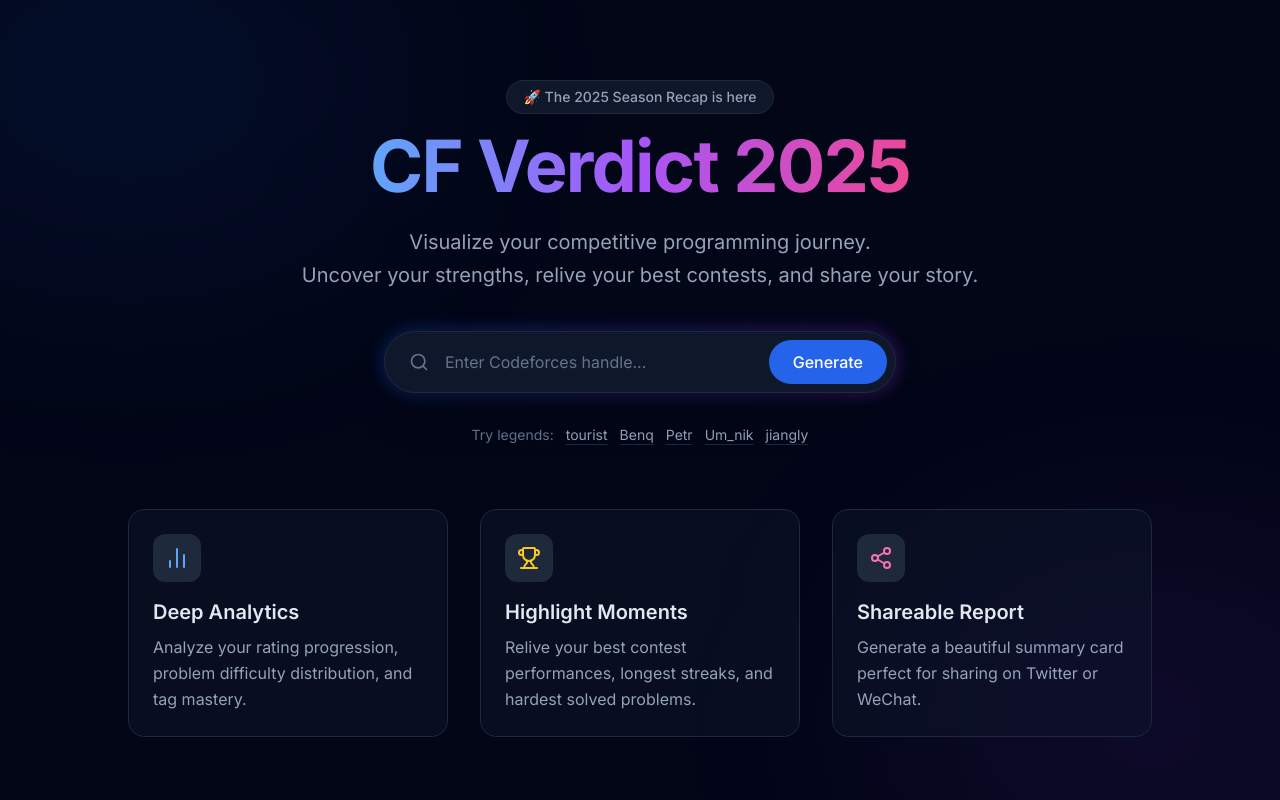
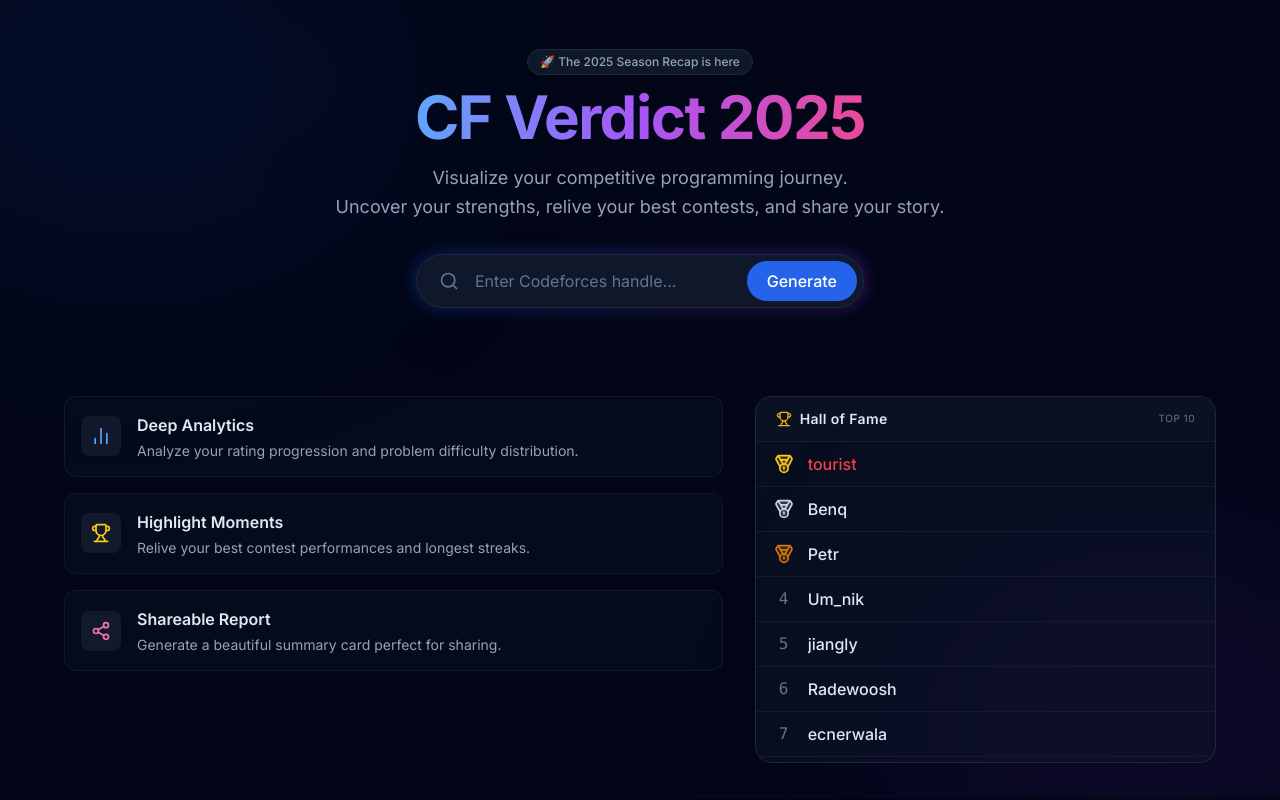
Before and after one commit to cfverdict/cfverdict.github.io, a Next.js app: page / in a window 1280 px wide. Shown: the top 800 px of the page. Built offline with nearby package versions, Linux system fonts and the light colour scheme.

Commit message:
Compact homepage layout: Side-by-side features and leaderboard

```diff
--- a/src/app/page.tsx
+++ b/src/app/page.tsx
@@ -2,10 +2,11 @@
 
 import { useState } from 'react';
 import { useRouter } from 'next/navigation';
-import { Search, BarChart2, Trophy, Share2, Github, Code } from 'lucide-react';
+import { Search, BarChart2, Trophy, Share2, Github, Code, ChevronRight, Medal } from 'lucide-react';
 import { motion } from 'framer-motion';
+import legendsData from '@/data/legends.json';
 
-const LEGENDS = ['tourist', 'Benq', 'Petr', 'Um_nik', 'jiangly'];
+const LEGENDS = legendsData;
 
 export default function Home() {
   const [handle, setHandle] = useState('');
@@ -22,39 +23,75 @@
     router.push(`/report?handle=${legend}`);
   };
 
+  const getRankStyle = (index: number) => {
+    if (index === 0) return "text-yellow-400 font-bold";
+    if (index === 1) return "text-slate-300 font-bold";
+    if (index === 2) return "text-amber-600 font-bold";
+    return "text-slate-500 font-mono";
+  };
+
+  const getRankIcon = (index: number) => {
+    if (index === 0) return <Medal className="w-5 h-5 text-yellow-400 fill-yellow-400/20" />;
+    if (index === 1) return <Medal className="w-5 h-5 text-slate-300 fill-slate-300/20" />;
+    if (index === 2) return <Medal className="w-5 h-5 text-amber-600 fill-amber-600/20" />;
+    return <span className="w-5 text-center">{index + 1}</span>;
+  };
+
+  const renderLegendItem = (legend: string, index: number) => (
+    <button
+      key={legend}
+      onClick={() => handleLegendClick(legend)}
+      className={`
+        w-full flex items-center justify-between px-4 py-2.5
+        border-b border-slate-800/50 last:border-0
+        hover:bg-slate-800/50 transition-colors group text-left
+      `}
+    >
+      <div className="flex items-center gap-3">
+        <div className={`w-6 flex justify-center ${getRankStyle(index)}`}>
+          {getRankIcon(index)}
+        </div>
+        <span className={`font-medium truncate max-w-[120px] ${index === 0 ? 'text-red-500' : 'text-slate-200'}`}>
+          {legend}
+        </span>
+      </div>
+      <ChevronRight className="w-4 h-4 text-slate-600 group-hover:text-blue-400 transition-colors opacity-0 group-hover:opacity-100" />
+    </button>
+  );
+
   return (
-    <div className="min-h-screen bg-slate-950 text-white selection:bg-blue-500/30">
+    <div className="min-h-screen bg-slate-950 text-white selection:bg-blue-500/30 flex flex-col">
       {/* Background Gradients */}
       <div className="fixed inset-0 z-0 overflow-hidden pointer-events-none">
         <div className="absolute top-[-10%] left-[-10%] w-[40%] h-[40%] bg-blue-600/10 rounded-full blur-[120px]" />
         <div className="absolute bottom-[-10%] right-[-10%] w-[40%] h-[40%] bg-purple-600/10 rounded-full blur-[120px]" />
       </div>
 
-      <main className="relative z-10 container mx-auto px-4 py-20 flex flex-col items-center">
+      <main className="relative z-10 container mx-auto px-4 pt-12 pb-8 flex-1 flex flex-col items-center justify-center min-h-[calc(100vh-80px)]">
         {/* Hero Section */}
         <motion.div
           initial={{ opacity: 0, y: 20 }}
           animate={{ opacity: 1, y: 0 }}
           transition={{ duration: 0.8 }}
-          className="text-center max-w-3xl mx-auto mb-16"
+          className="text-center max-w-4xl mx-auto w-full mb-10"
         >
-          <div className="inline-block mb-4 px-4 py-1.5 rounded-full bg-slate-900 border border-slate-800 text-sm text-slate-400 font-medium">
+          <div className="inline-block mb-3 px-3 py-1 rounded-full bg-slate-900 border border-slate-800 text-xs text-slate-400 font-medium">
             🚀 The 2025 Season Recap is here
           </div>
-          <h1 className="text-5xl md:text-7xl font-bold mb-6 tracking-tight">
+          <h1 className="text-4xl md:text-6xl font-bold mb-4 tracking-tight">
             <span className="bg-gradient-to-r from-blue-400 via-purple-500 to-pink-500 text-transparent bg-clip-text">
               CF Verdict 2025
             </span>
           </h1>
-          <p className="text-xl text-slate-400 mb-10 leading-relaxed">
+          <p className="text-lg text-slate-400 mb-8 leading-relaxed max-w-2xl mx-auto">
             Visualize your competitive programming journey. <br className="hidden md:block" />
             Uncover your strengths, relive your best contests, and share your story.
           </p>
 
           {/* Search Box */}
-          <form onSubmit={handleSubmit} className="relative max-w-lg mx-auto group">
+          <form onSubmit={handleSubmit} className="relative max-w-md mx-auto group mb-12">
             <div className="absolute -inset-1 bg-gradient-to-r from-blue-600 to-purple-600 rounded-full opacity-25 group-hover:opacity-50 transition duration-200 blur"></div>
-            <div className="relative flex items-center bg-slate-900 rounded-full border border-slate-800 p-2 shadow-2xl">
+            <div className="relative flex items-center bg-slate-900 rounded-full border border-slate-800 p-1.5 shadow-2xl">
               <Search className="ml-4 text-slate-500 w-5 h-5" />
               <input
                 type="text"
@@ -65,54 +102,70 @@
               />
               <button
                 type="submit"
-                className="px-6 py-2.5 bg-blue-600 hover:bg-blue-500 text-white rounded-full font-medium transition-all transform active:scale-95"
+                className="px-5 py-2 bg-blue-600 hover:bg-blue-500 text-white rounded-full font-medium transition-all transform active:scale-95"
               >
                 Generate
               </button>
             </div>
           </form>
-
-          {/* Hall of Fame / Quick Links */}
-          <div className="mt-8 flex flex-wrap justify-center gap-3 text-sm text-slate-500">
-            <span>Try legends:</span>
-            {LEGENDS.map((legend) => (
-              <button
-                key={legend}
-                onClick={() => handleLegendClick(legend)}
-                className="text-slate-400 hover:text-blue-400 transition-colors underline decoration-slate-800 hover:decoration-blue-400 underline-offset-4"
-              >
-                {legend}
-              </button>
-            ))}
-          </div>
         </motion.div>
 
-        {/* Features Grid */}
+        {/* Content Grid: Features + Leaderboard */}
+        <div className="grid lg:grid-cols-12 gap-8 w-full max-w-6xl items-start">
+
+          {/* Features (Left on Desktop) */}
           <motion.div
-          initial={{ opacity: 0, y: 40 }}
-          animate={{ opacity: 1, y: 0 }}
+            initial={{ opacity: 0, x: -20 }}
+            animate={{ opacity: 1, x: 0 }}
             transition={{ duration: 0.8, delay: 0.2 }}
-          className="grid md:grid-cols-3 gap-8 max-w-5xl w-full mb-20"
+            className="lg:col-span-7 grid sm:grid-cols-3 lg:grid-cols-1 gap-4"
           >
             <FeatureCard
-            icon={<BarChart2 className="w-6 h-6 text-blue-400" />}
+              icon={<BarChart2 className="w-5 h-5 text-blue-400" />}
               title="Deep Analytics"
-            description="Analyze your rating progression, problem difficulty distribution, and tag mastery."
+              description="Analyze your rating progression and problem difficulty distribution."
             />
             <FeatureCard
-            icon={<Trophy className="w-6 h-6 text-yellow-400" />}
+              icon={<Trophy className="w-5 h-5 text-yellow-400" />}
               title="Highlight Moments"
-            description="Relive your best contest performances, longest streaks, and hardest solved problems."
+              description="Relive your best contest performances and longest streaks."
             />
             <FeatureCard
-            icon={<Share2 className="w-6 h-6 text-pink-400" />}
+              icon={<Share2 className="w-5 h-5 text-pink-400" />}
               title="Shareable Report"
-            description="Generate a beautiful summary card perfect for sharing on Twitter or WeChat."
+              description="Generate a beautiful summary card perfect for sharing."
             />
           </motion.div>
 
+          {/* Leaderboard (Right on Desktop) */}
+          <motion.div
+            initial={{ opacity: 0, x: 20 }}
+            animate={{ opacity: 1, x: 0 }}
+            transition={{ duration: 0.8, delay: 0.4 }}
+            className="lg:col-span-5 w-full"
+          >
+            <div className="bg-slate-900/50 backdrop-blur-sm rounded-2xl border border-slate-800 overflow-hidden">
+              <div className="px-5 py-3 border-b border-slate-800/50 flex items-center justify-between bg-slate-900/50">
+                <div className="flex items-center gap-2">
+                  <Trophy className="w-4 h-4 text-yellow-500" />
+                  <h3 className="text-sm font-semibold text-slate-200 tracking-wide">
+                    Hall of Fame
+                  </h3>
+                </div>
+                <span className="text-[10px] text-slate-500 uppercase tracking-wider">Top 10</span>
+              </div>
+
+              {/* Compact List: 5 items visible, scrollable or just 5 */}
+              <div className="max-h-[320px] overflow-y-auto custom-scrollbar">
+                 {LEGENDS.map((legend, index) => renderLegendItem(legend, index))}
+              </div>
+            </div>
+          </motion.div>
+        </div>
+      </main>
+
       {/* Footer */}
-        <footer className="mt-auto py-8 text-center text-slate-600 text-sm flex flex-col items-center gap-4">
+      <footer className="py-6 text-center text-slate-600 text-xs flex flex-col items-center gap-3 border-t border-slate-900/50 bg-slate-950/50 backdrop-blur-sm">
         <div className="flex gap-6">
           <a
             href="https://github.com/cfverdict/cfverdict.github.io"
@@ -120,7 +173,7 @@
             rel="noopener noreferrer"
             className="hover:text-slate-400 transition-colors flex items-center gap-2"
           >
-              <Github className="w-4 h-4" /> GitHub
+            <Github className="w-3 h-3" /> GitHub
           </a>
           <a
             href="https://codeforces.com"
@@ -128,7 +181,7 @@
             rel="noopener noreferrer"
             className="hover:text-slate-400 transition-colors flex items-center gap-2"
           >
-              <Code className="w-4 h-4" /> Codeforces
+            <Code className="w-3 h-3" /> Codeforces
           </a>
         </div>
         <div className="space-y-1">
@@ -138,21 +191,22 @@
           </p>
         </div>
       </footer>
-      </main>
     </div>
   );
 }
 
 function FeatureCard({ icon, title, description }: { icon: React.ReactNode; title: string; description: string }) {
   return (
-    <div className="p-6 rounded-2xl bg-slate-900/50 border border-slate-800 hover:border-slate-700 transition-colors backdrop-blur-sm">
-      <div className="w-12 h-12 rounded-xl bg-slate-800 flex items-center justify-center mb-4">
+    <div className="p-4 rounded-xl bg-slate-900/30 border border-slate-800/50 hover:border-slate-700 transition-colors backdrop-blur-sm flex items-start gap-4 lg:items-center">
+      <div className="w-10 h-10 rounded-lg bg-slate-800/50 flex items-center justify-center shrink-0">
         {icon}
       </div>
-      <h3 className="text-xl font-semibold mb-2 text-slate-200">{title}</h3>
-      <p className="text-slate-400 leading-relaxed">
+      <div>
+        <h3 className="text-base font-semibold mb-1 text-slate-200">{title}</h3>
+        <p className="text-sm text-slate-400 leading-snug">
           {description}
         </p>
       </div>
+    </div>
   );
 }
--- /dev/null
+++ b/src/data/legends.json
@@ -0,0 +1,12 @@
+[
+  "tourist",
+  "Benq",
+  "Petr",
+  "Um_nik",
+  "jiangly",
+  "Radewoosh",
+  "ecnerwala",
+  "mnbvmar",
+  "ksun48",
+  "maroonrk"
+]
```
Also changed, not shown: scripts/update-legends.js (added, +43 -0 lines). Lines whose indentation alone changed are shown as unchanged.
